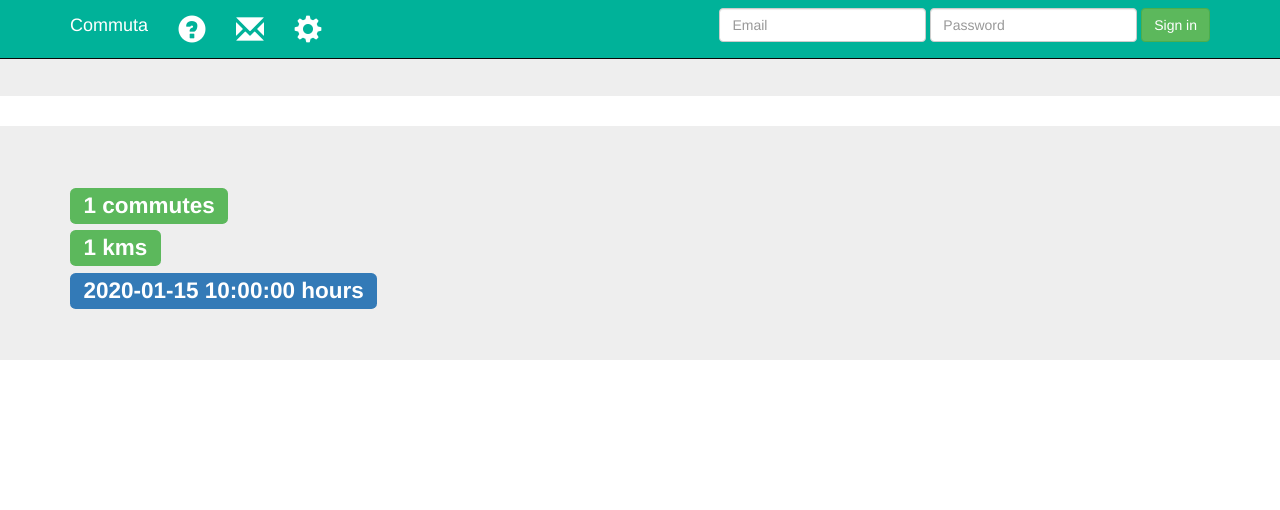
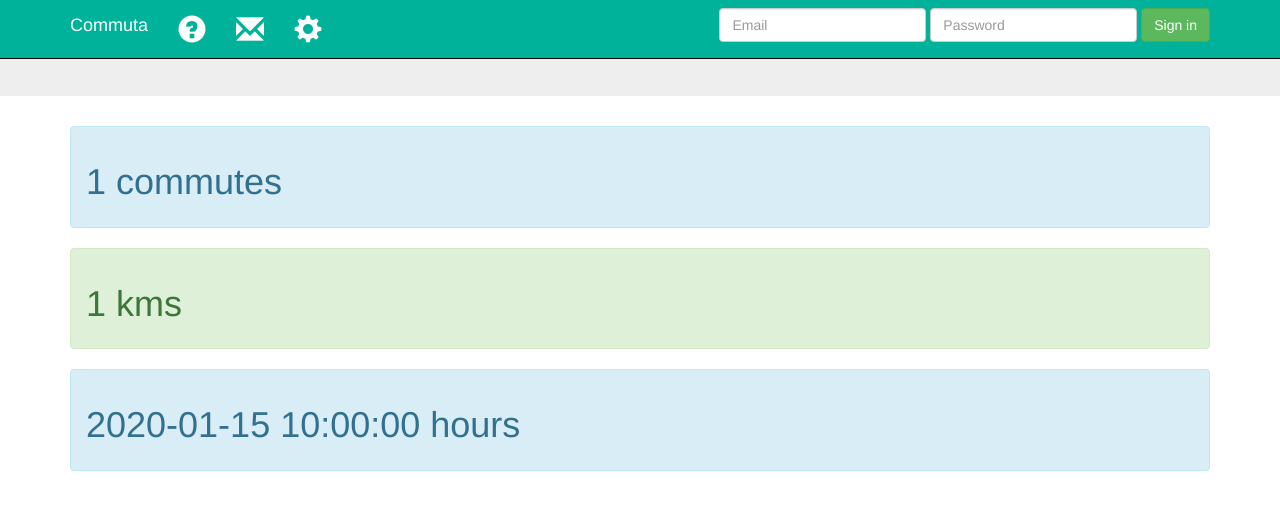
Before and after one commit to choc0bot/commuta, a Flask app: template app/templates/commute_details.html in a window 1280 px wide. Shown: the top 510 px of the page. Run offline with Flask 2, Linux system fonts and the light colour scheme; the template is opened without the code that fills it: most values are stand-ins (such as "Sample title", 1, 10 or a date in 2020); parts of the project's set-up code (start-up, migrations or seed data) failed here and were passed over; some libraries are stand-ins or nearby versions.

Commit message:
css tweaks

```diff
--- a/app/templates/commute_details.html
+++ b/app/templates/commute_details.html
@@ -1,11 +1,15 @@
 {% extends "base.html" %}
 {% block content %}
 
-<div class="jumbotron">
 <div class="container">
-	<h2><span class="label label-success">{{ total_commutes }} commutes</span></h2>
-    <h2><span class="label label-success">{{ total_distance }} kms</span></h2>
-    <h2><span class="label label-primary">{{total_elapsed_time}} hours</span></h2>
+<div class="alert alert-info">
+	<h1><span>{{ total_commutes }} commutes</span></h1>
+</div>
+<div class="alert alert-success">
+    <h1><span>{{ total_distance }} kms</span></h1>
+</div>
+<div class="alert alert-info">
+    <h1><span>{{total_elapsed_time}} hours</span></h1>
 </div>
 </div>
 
```
